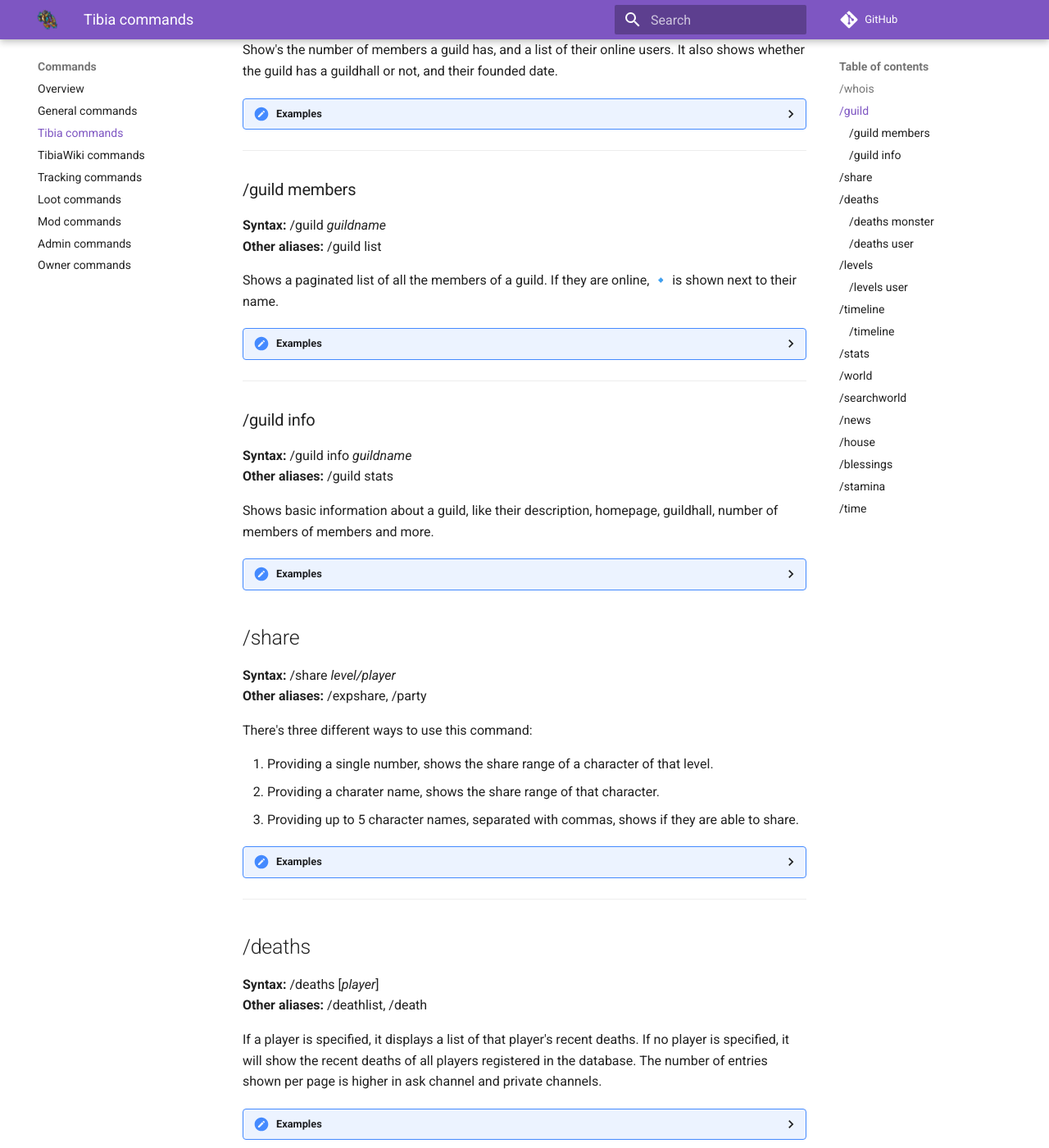
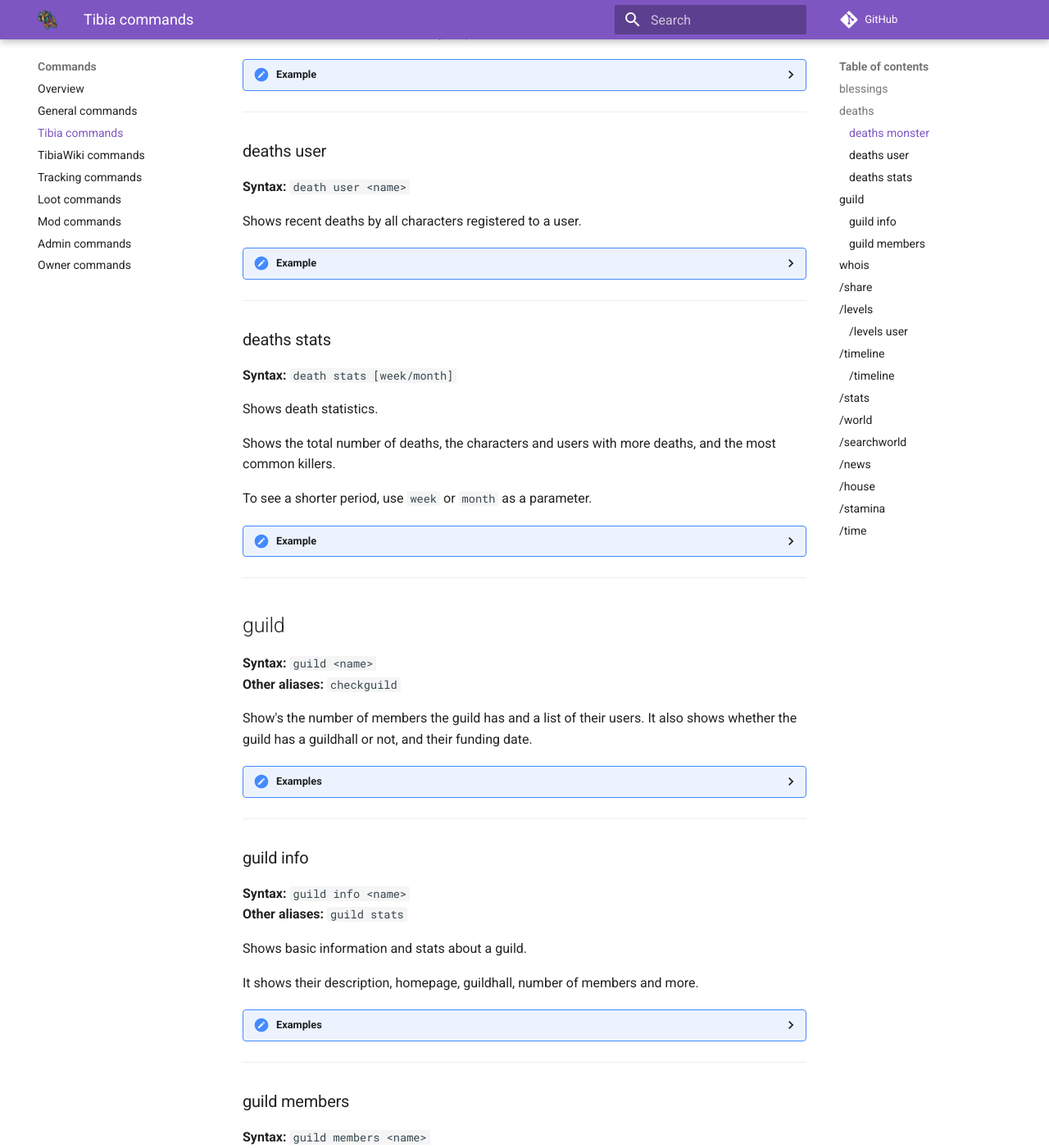
Before and after one commit to Galarzaa90/NabBot, an MkDocs documentation site: the page built from docs/commands/tibia.md, in a window 1280 px wide and 1400 px high, scrolled down 1141 px. Shown: the whole window at 82% size. Built offline with MkDocs 1.6.1 and Material for MkDocs 9.7.7, drawn with Linux system fonts in a browser that asks for light colours; comment, search, counter and statistics services are not loaded; old or Windows-style settings are respelled for this version of MkDocs; some of the changed text lies outside the part shown.

Commit message:
Ordered commands alphabetically in Tibia cog - Updated part of the Tibia command's documentation

```diff
--- a/docs/commands/tibia.md
+++ b/docs/commands/tibia.md
@@ -3,12 +3,133 @@
 Commands related to Tibia, specially commands related to tibia.com
 
 !!! info
-    Words in italics are parameters.
-    Parameters enclosed in brackets `[]` are optional.
+    Parameters are enclosed with `< >`.
+    Optional parameters are enclosed in brackets `[]`.
+
+## blessings
+**Usage:** `blessings <level>`
+**Other aliases:** `bless`
+
+Calculates the price of blessings at a specific level.
+
+For players over level 100, it will also display the cost of the Blessing of the Inquisition.
+
+??? Summary "Examples"
+
+    **/bless 90**
+    ![image](../assets/images/commands/bless_1.png)
+
+    **/bless 140**
+    ![image](../assets/images/commands/bless_2.png)
+
+----
+
+## deaths
+**Syntax:** `deaths [player]`
+**Other aliases:** `deathlist`
+
+Shows a character's recent deaths.
+
+If this discord server is tracking a tibia world, it will show deaths registered to the character.
+Additionally, if no name is provided, all recent deaths will be shown.
+
+??? Summary "Examples"
+
+    **/deaths Xzilla**
+    ![image](../assets/images/commands/deaths_1.png)
+
+    **/deaths**
+    ![image](../assets/images/commands/deaths_2.png)
+
+----
+
+### deaths monster
+**Syntax:** `deaths monster <name>`
+**Other aliases:** `deaths mob`, `deaths killer`
+
+Shows the latest deaths caused by a specific monster.
+
+??? Summary "Example"
+
+    **/deaths mob Lloyd**
+    ![image](../assets/images/commands/deaths_mob.png)
+----
+
+### deaths user
+**Syntax:** `death user <name>`
+
+Shows recent deaths by all characters registered to a user.
+
+??? Summary "Example"
+
+    **/deaths user Nezune**
+    ![image](../assets/images/commands/deaths_stats.png)
+
+----
+
+### deaths stats
+**Syntax:** `death stats [week/month]`
+
+Shows death statistics.
+
+Shows the total number of deaths, the characters and users with more deaths, and the most common killers.
+
+To see a shorter period, use `week` or `month` as a parameter.
+
+??? Summary "Example"
+
+    **/deaths stats**
+    ![image](../assets/images/commands/deaths_stats.png)
+
+----
+
+## guild
+**Syntax:** `guild <name>`
+**Other aliases:** `checkguild`
+
+Show's the number of members the guild has and a list of their users.
+It also shows whether the guild has a guildhall or not, and their funding date.
+
+??? summary "Examples"
+
+    **/guild Redd Alliance**
+    ![image](../assets/images/commands/guild.png)
+
+----
+
+### guild info
+**Syntax:** `guild info <name>`
+**Other aliases:** `guild stats`
+
+Shows basic information and stats about a guild.
+
+It shows their description, homepage, guildhall, number of members and more.
+
+??? summary "Examples"
+
+    **/guild info Bald Dwarfs**
+    ![image](../assets/images/commands/guildinfo.png)
+
+----
+
+### guild members
+**Syntax:** `guild members <name>`
+**Other aliases:** `guild list`
+
+Shows a list of all guild members.
+
+Online members have a 🔹 icon next to their name.
 
 
-## /whois
-**Syntax:** /whois *playerName/discordUser*
+??? summary "Examples"
+
+    **/guild members Redd Alliance**
+    ![image](../assets/images/commands/guildmembers.png)
+
+----
+
+## whois
+**Syntax:** whois &lt;character/user&gt;
 **Other aliases:** /check, /player, /checkplayer, /char, /character
 
 This commands has 2 functions:
@@ -50,46 +171,7 @@ It also shows the character's corresponding highscore positions, however, this i
 
     In this case, a user id was provided, and it searched for the user with that id.
 
----
-
-## /guild
-**Syntax:** /guild *guildname*
-**Other aliases:** /guildcheck, /checkguild
-
-Show's the number of members a guild has, and a list of their online users.
-It also shows whether the guild has a guildhall or not, and their founded date.
-
-??? summary "Examples"
-
-    **/guild Redd Alliance**
-    ![image](../assets/images/commands/guild.png)
-
----
-
-### /guild members
-**Syntax:** /guild *guildname*
-**Other aliases:** /guild list
-
-Shows a paginated list of all the members of a guild. If they are online, 🔹 is shown next to their name.
-
-??? summary "Examples"
-
-    **/guild members Redd Alliance**
-    ![image](../assets/images/commands/guildmembers.png)
-
----
-
-### /guild info
-**Syntax:** /guild info *guildname*
-**Other aliases:** /guild stats
-
-Shows basic information about a guild, like their description, homepage, guildhall, number of members of members and more.
-
-??? summary "Examples"
-
-    **/guild info Bald Dwarfs**
-    ![image](../assets/images/commands/guildinfo.png)
-
+----
 
 ## /share
 **Syntax:** /share *level/player*
@@ -117,44 +199,6 @@ There's three different ways to use this command:
 
 ---
 
-## /deaths
-**Syntax:** /deaths [*player*]
-**Other aliases:** /deathlist, /death
-
-If a player is specified, it displays a list of that player's recent deaths.
-If no player is specified, it will show the recent deaths of all players registered in the database.
-The number of entries shown per page is higher in ask channel and private channels.
-
-??? Summary "Examples"
-
-    **/deaths Xzilla**
-    ![image](../assets/images/commands/deaths_1.png)
-
-    **/deaths**
-    ![image](../assets/images/commands/deaths_2.png)
-
-### /deaths monster
-**Syntax:** /deaths monster *name*
-**Other aliases:** /deaths mob, /deaths killer
-
-Shows recent deaths by a specific monster or killer.
-
-??? Summary "Example"
-
-    **/deaths mob Lloyd**
-    ![image](../assets/images/commands/deaths_mob.png)
-
-### /deaths user
-**Syntax:** /death user *name*
-
-Shows recent deaths by all characters registered to a user.
-
-??? Summary "Example"
-
-    **/deaths user Nezune**
-    ![image](../assets/images/commands/deaths_user.png)
-
----
 
 ## /levels
 **Syntax:** /levels [*player*]
@@ -316,20 +360,7 @@ To specify a different world, add the world after a slash `/`
 
 ----
 
-## /blessings
-**Syntax:** /blessings *level*
-**Other aliases:** /bless
 
-Replies with the cost of blessings for that level.
-For players over level 100, it will also display the cost of the Blessing of the Inquisition.
-
-??? Summary "Examples"
-
-    **/bless 90**
-    ![image](../assets/images/commands/bless_1.png)
-
-    **/bless 140**
-    ![image](../assets/images/commands/bless_2.png)
 
 
 ----
```
Also changed, not shown: CHANGELOG.md (+1 -0 lines), 1 other file.
